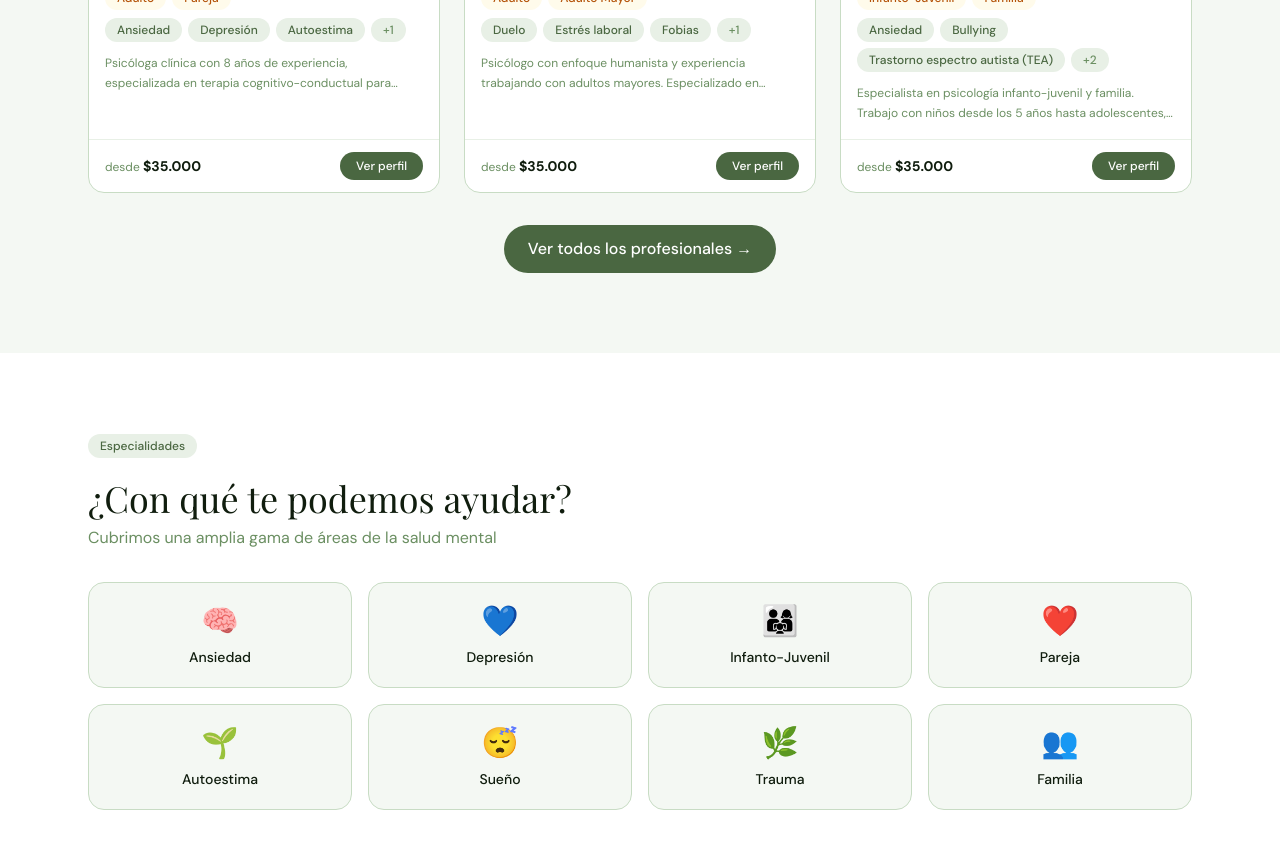
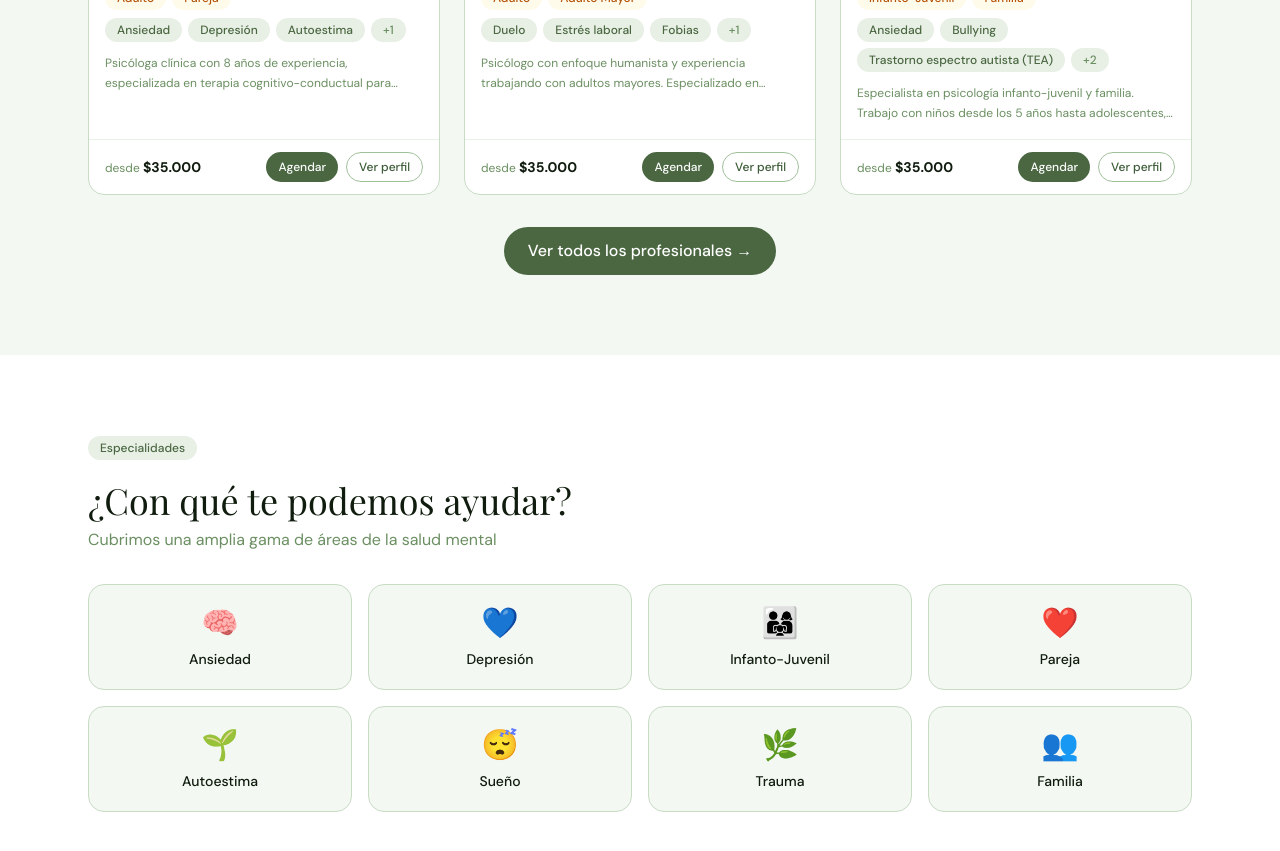
Before and after one commit to diversamente/diversamente, a Next.js app: page / in a window 1280 px wide. Shown: the part 1680-2531 px from the top of the page. Built offline with nearby package versions, Linux system fonts and the light colour scheme; a web font is replaced by a local one.

Commit message:
agregar boton agendar en tarjeta de psicologo

```diff
--- a/src/components/psychologist/PsychCard.tsx
+++ b/src/components/psychologist/PsychCard.tsx
@@ -1,6 +1,10 @@
+'use client'
+
 import Link from 'next/link'
+import { useState } from 'react'
 import type { Psychologist } from '@/types'
 import { getAvatarColor, getInitials } from '@/lib/data'
+import BookingModal from './BookingModal'
 
 interface Props {
   psych: Psychologist
@@ -8,10 +12,12 @@ interface Props {
 }
 
 export default function PsychCard({ psych, compact = false }: Props) {
-  const color = getAvatarColor(psych.id)
+  const color    = getAvatarColor(psych.id)
   const initials = getInitials(psych.nombre)
+  const [showModal, setShowModal] = useState(false)
 
   return (
+    <>
       <div className="card flex flex-col">
         {/* Header */}
         <div className="bg-sage-50 p-6 text-center">
@@ -29,15 +35,11 @@ export default function PsychCard({ psych, compact = false }: Props) {
         {/* Body */}
         <div className="p-4 flex-1">
           <p className="text-xs text-sage-400 mb-2">📚 {psych.universidad}</p>
-
-        {/* Categories */}
           <div className="flex flex-wrap gap-1.5 mb-2">
             {psych.categorias.map(c => (
               <span key={c} className="badge-cat">{c}</span>
             ))}
           </div>
-
-        {/* Specialties */}
           <div className="flex flex-wrap gap-1.5">
             {psych.especialidades.slice(0, 3).map(s => (
               <span key={s} className="badge">{s}</span>
@@ -46,7 +48,6 @@ export default function PsychCard({ psych, compact = false }: Props) {
               <span className="badge text-sage-400">+{psych.especialidades.length - 3}</span>
             )}
           </div>
-
           {!compact && (
             <p className="text-xs text-sage-400 mt-3 leading-relaxed line-clamp-2">
               {psych.descripcion}
@@ -55,18 +56,32 @@ export default function PsychCard({ psych, compact = false }: Props) {
         </div>
 
         {/* Footer */}
-      <div className="px-4 py-3 border-t border-sage-100 flex items-center justify-between">
+        <div className="px-4 py-3 border-t border-sage-100 flex items-center justify-between gap-2">
           <div className="text-xs text-sage-400">
             desde <strong className="text-sage-900 text-sm">$35.000</strong>
           </div>
+          <div className="flex gap-2">
+            <button
+              onClick={() => setShowModal(true)}
+              className="bg-sage-500 hover:bg-sage-600 text-white text-xs font-medium
+                         px-3 py-1.5 rounded-full transition-colors"
+            >
+              Agendar
+            </button>
             <Link
               href={`/psicologos/${psych.id}`}
-          className="bg-sage-500 hover:bg-sage-600 text-white text-xs font-medium
-                     px-4 py-1.5 rounded-full transition-colors"
+              className="border border-sage-300 text-sage-600 hover:bg-sage-50 text-xs font-medium
+                         px-3 py-1.5 rounded-full transition-colors"
             >
               Ver perfil
             </Link>
           </div>
         </div>
+      </div>
+
+      {showModal && (
+        <BookingModal psych={psych} onClose={() => setShowModal(false)} />
+      )}
+    </>
   )
 }
```
Lines whose indentation alone changed are shown as unchanged.
